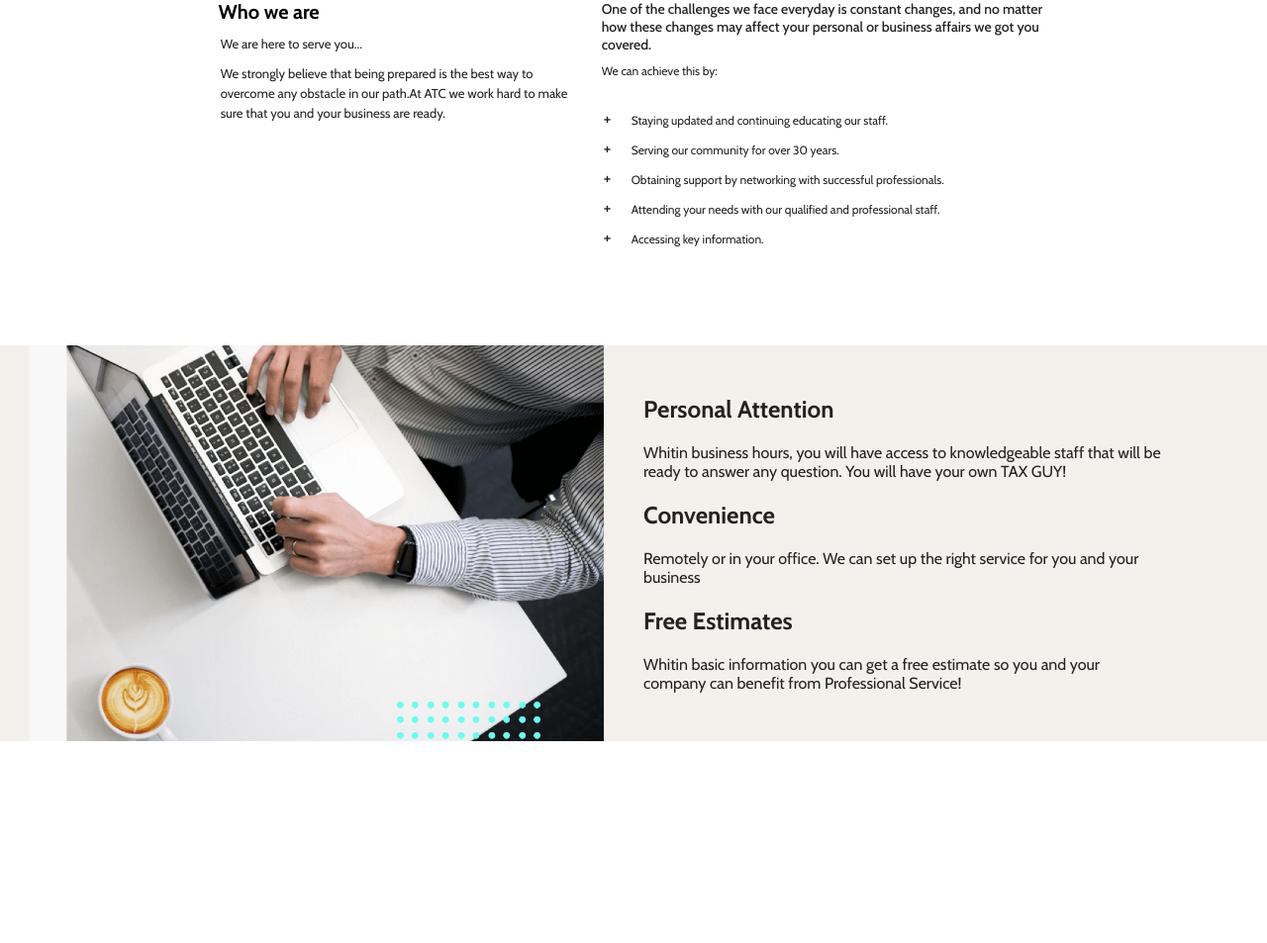
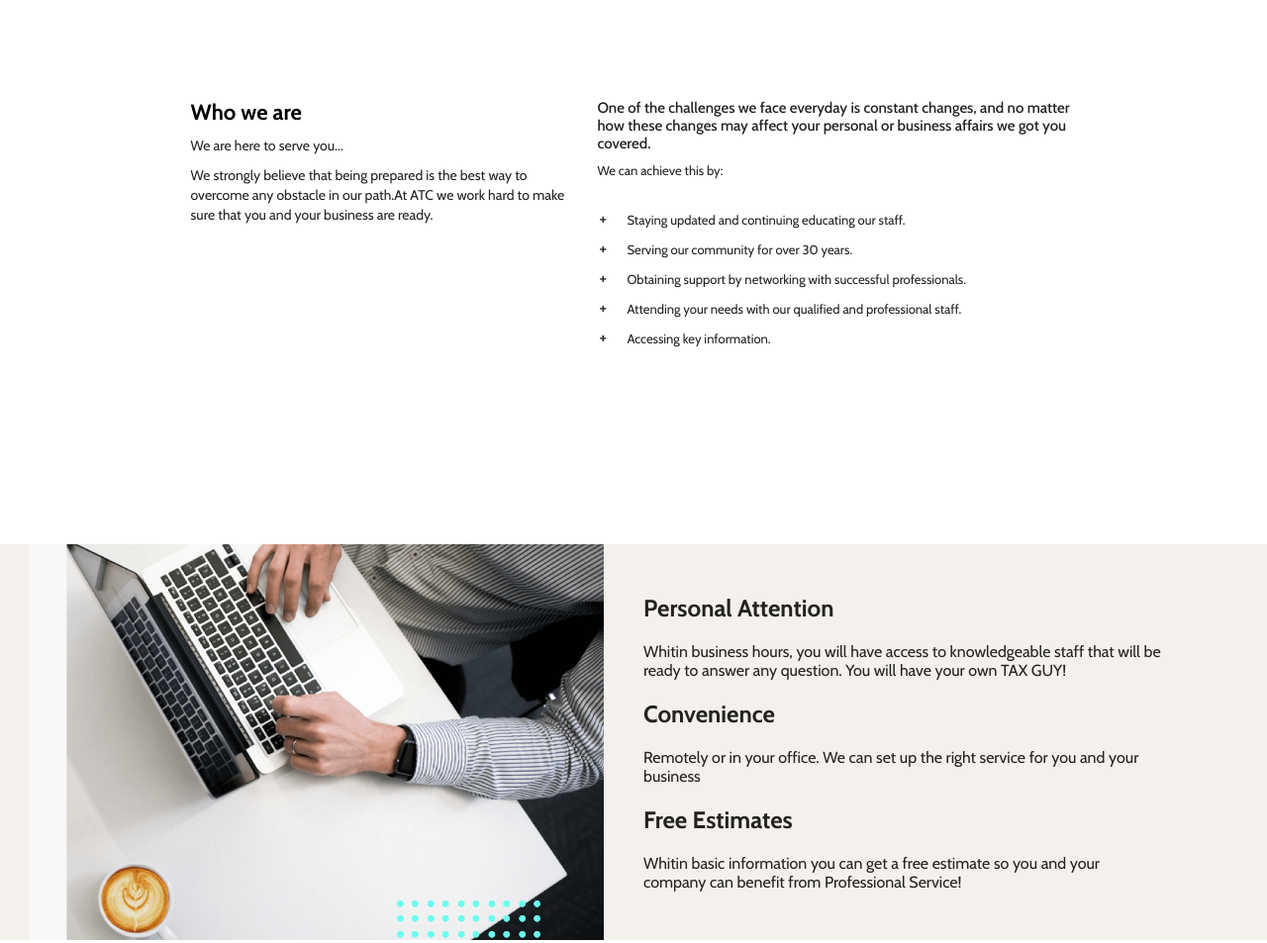
Before and after one commit to CanteraSoftware/ACT_Consulting-Replica, a plain HTML site: page index.html in a window 1280 px wide. Shown: the whole page at 99% size. Before the commit the page ends 849 px from the top, so only its background shows below. Drawn offline with nearby package versions, Linux system fonts and the light colour scheme.

Commit message:
Cambio de Font Size y Añadido Padding de Who We Are Container

```diff
--- a/index.html
+++ b/index.html
@@ -19,7 +19,7 @@
             <p>We strongly believe that being prepared is the best way to overcome any obstacle in our path.At ATC we work hard to make sure that you and your business are ready.</p>
         </section>
         <section class="Who-We-Are--Details">
-            <h4>One of the challenges we face everyday is constant changes, and no matter how these changes may affect your personal or business affairs we got you covered.</h3>
+            <h4>One of the challenges we face everyday is constant changes, and no matter how these changes may affect your personal or business affairs we got you covered.</h4>
             <p>We can achieve this by:</p>
             <ul>
                 <li>Staying updated and continuing educating our staff.</li>
--- a/styles.css
+++ b/styles.css
@@ -18,6 +18,7 @@ html{
 /* Who we are container*/
 
 .Who-We-Are--Container{
+    padding: 100px 0;
     display: flex;
     justify-content: center;
 }
@@ -31,16 +32,14 @@ html{
 }
 .Who-We-Are--Description h1{
     text-align: start;
-    font-size: 2rem;
-    width: 26ch;
-    margin: 0 auto;
+    font-size: 2.2rem;
 }
 .Who-We-Are--Description p{
     text-align: start;
     width: 40ch;
     line-height: 20px;
     color: var( --bg-contact_link);
-    font-size: 1.3rem;
+    font-size: 1.4rem;
     margin: 10px auto 0 auto;
 }
 /* Details container and children */
@@ -52,13 +51,13 @@ margin-left: 20px;
 justify-content: left;
 }
 .Who-We-Are--Details h4{
-    font-size: 1.4rem;
+    font-size: 1.5rem;
     width: 46ch;
     font-weight: 500;
     color: var( --bg-contact_link);
 }
 .Who-We-Are--Details p{
-    font-size: 1.2rem;
+    font-size: 1.3rem;
     width: 46ch;
     margin-top: 10px;
     margin-bottom: 20px;
@@ -66,7 +65,7 @@ justify-content: left;
     color: var( --bg-contact_link);
 }
 .Who-We-Are--Details ul li{
-    font-size: 1.2rem;
+    font-size: 1.3rem;
     width: 50ch;
     margin-left: 30px;
     margin-top: 10px;
```
